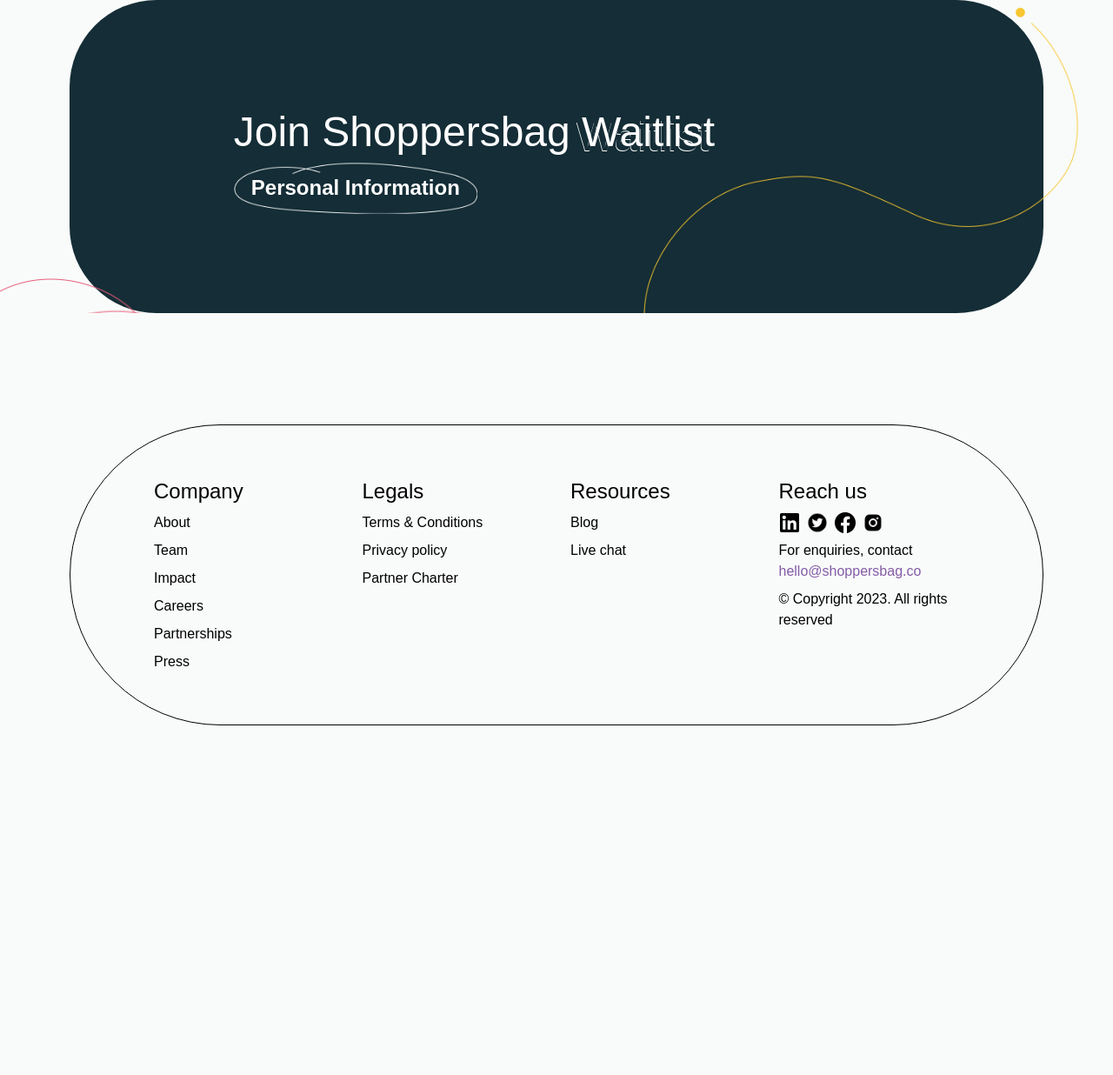
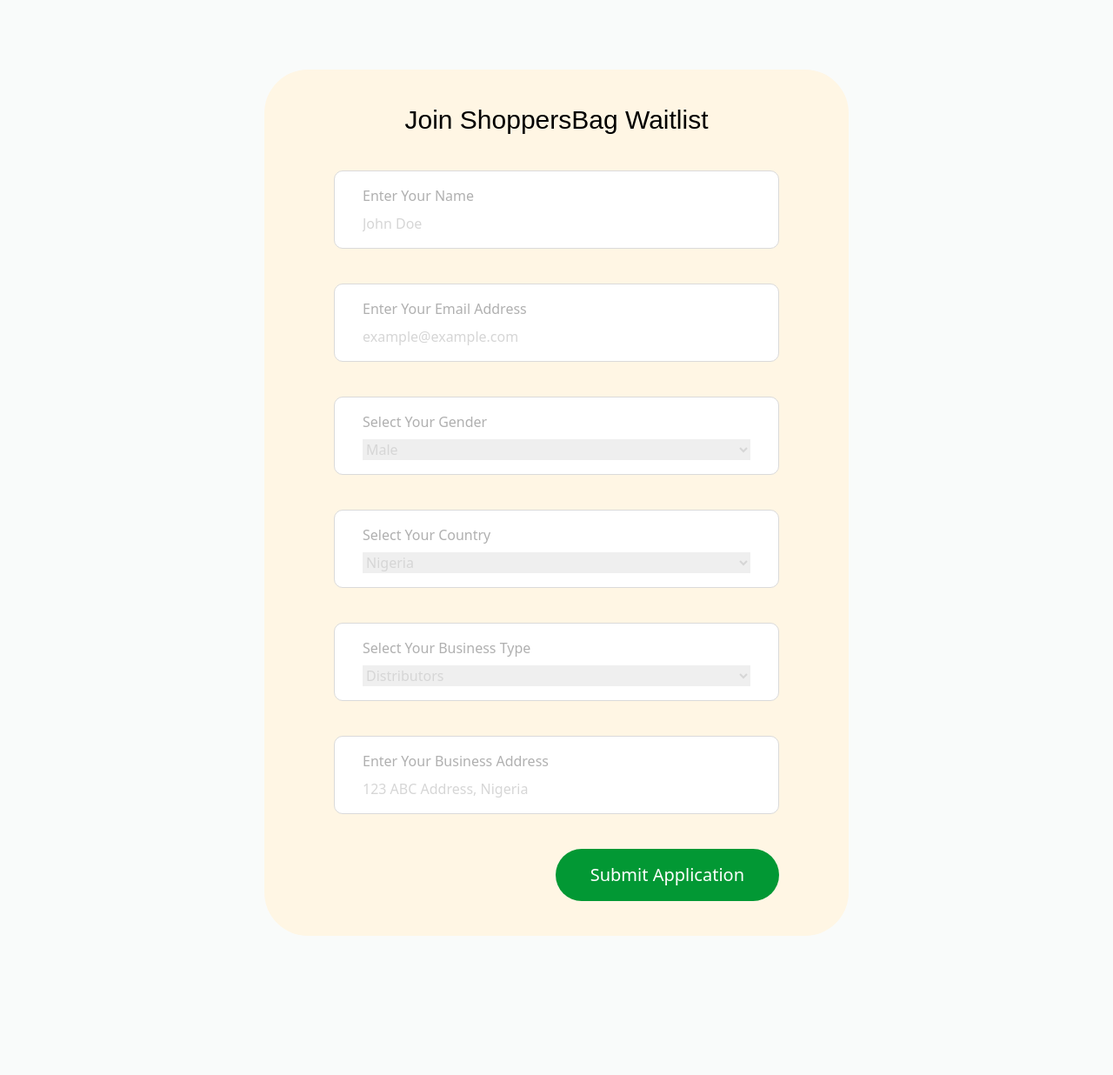
Before and after one commit to prezine/shoppersbag.co, a PHP site: page /waitlist in a window 1280 px wide. Shown: the part 224-1460 px from the top of the page at 87% size. Before the commit the page ends 1058 px from the top, so only its background shows below. Run offline with PHP 8.4, Linux system fonts and the light colour scheme; some libraries are stand-ins or nearby versions.

Commit message:
waitlist

```diff
--- a/contact.php
+++ b/contact.php
@@ -43,6 +43,9 @@
                   </p>
             </div>
          </section>
+            <?php
+               include_once './widgets/waitlist.widget.php'
+            ?>
 
       </main>
       <?php include_once './widgets/footer.php'; ?>
--- a/tailwind.config.js
+++ b/tailwind.config.js
@@ -12,6 +12,7 @@ module.exports = {
         brandGreen1x: '#009933',
         brandGreen2x: '#2DA771',
         brandGreen3x: '#15CF741A',
+        brandGreen4x: '#029834',
         brandRed1x: '#FF3A44',
         brandRed2x: '#E75E79',
         brandRed3x: '#FF3A441A',
@@ -22,6 +23,7 @@ module.exports = {
         brandBlue5x: '#00A0FF',
         brandPeach1x: '#FDF7DA',
         brandPeach2x: '#FFEBC8',
+        brandPeach3x: '#FFF6E4',
         brandYellow1x: '#F6DB49',
         brandYellow2x: '#FFE0001A',
         brandYellow3x: '#F6DB491A',
@@ -52,6 +54,9 @@ module.exports = {
         brandGray24x: '#F9FBFA',
         brandGray25x: '#4F4F4F',
         brandGray26x: '#D6DBDD',
+        brandGray27x: '#DADADA',
+        brandGray28x: '#B0B0B0',
+        brandGray29x: '#D6D6D6',
         brandPurple1x: '#845CA7',
         brandPurple2x: '#8D8CFF33',
         brandPurple3x: '#8D8CFF',
--- a/waitlist.php
+++ b/waitlist.php
@@ -10,27 +10,11 @@
       <title>Shoppers Bag | Waitlist</title>
    </head>
    <body class="box-border overflow-x-hidden bg-brandGray3x" data-what-page='impact'>
-      <?php include_once './widgets/header.php'; ?>
-      <main class="overflow-x-hidden">
-         <section class="px-5 sm:px-10 md:px-20 h-fit relative">
-            <div class="relative mx-auto rounded-hundred bg-brandDarkGreen1x px-5 sm:px-fivePercent lg:px-24 py-32  h-fit flex flex-col gap-6">
-                <div class="space-y-6 px-tenPercent">
-                    <h1 class="font-milligramBold700 text-white text-3xl sm:text-4xl md:text-3xl lg:text-5xl">
-                        Join Shoppersbag <span class="shadow-text pr-2"> Waitlist</span>
-                    </h1>
-                    <div class="relative w-fit h-fit">
-                        <div class="z-30 relative px-5 mx-auto bg-transparent w-full flex flex-row items-center gap-tenPixel">
-                            <p class="font-moderat whitespace-nowrap font-black text-white text-lg sm:text-2xl">Personal Information</p>
-                            <img src="./assets/images/patterns/circle-white-scribble.png" alt="circle" class="absolute top-fiftyPercent left-0 -translate-y-fiftyPercent">
-                        </div>
-                    </div>
-                </div>
-                <img src="./assets/images/patterns/HeroSectionLeftShapes.61b72bd3 1.png" alt="spiral" class="absolute w-fortyPercent lg:w-thirtyPercent -left-28 sm:-left-40 top-80">
-                <img src="./assets/images/patterns/HeroSectionRightShapes.ec704eb7 1.png" alt="spiral" class="max-w-500px -bottom-tenPercent absolute -right-10 xl:-bottom-twelvePercent">
-            </div>
-         </section>
-      </main>
-      <?php include_once './widgets/footer.php'; ?>
+      <?php
+      include_once './widgets/header.php';
+      include_once './widgets/waitlist.widget.php'
+      ?>
+
       <script src="./node_modules/jquery/dist/jquery.min.js"></script>
     <!-- <script src="./assets/js/tabs.js"></script> -->
     <script src="./assets/js/slides.js"></script>
--- /dev/null
+++ b/widgets/waitlist.widget.php
@@ -0,0 +1,55 @@
+<section class="pb-20 md:pb-40 pt-10 md:pt-20 px-5 sm:px-10 md:px-20 h-fit">
+    <form action="" method="post" class="rounded-fifty bg-brandPeach3x text-sm md:text-base w-ninetyPercent max-w-lg lg:w-sixtyPercent lg:max-w-2xl px-5 sm:px-10 md:px-20 py-10 mx-auto space-y-5 sm:space-y-8 md:space-y-10">
+        <h1 class="font-avenirHeavy text-center text-2xl lg:text-3xl">Join ShoppersBag Waitlist</h1>
+        <div>
+            <label for="fullName" class="rounded-ten bg-white border-0.5 border-brandGray27x w-full text-brandGray28x flex flex-col px-5 md:px-8 gap-1 md:gap-2 py-2 md:py-4 focus-within:outline focus-within:outline-1 focus-within:outline-brandGreen2x">
+                Enter Your Name
+                <input type="text" name="full-name" id="fullName" placeholder="John Doe" class="placeholder:text-brandGray29x focus:outline-none text-black">
+            </label>
+        </div>
+        <div>
+            <label for="email" class="rounded-ten bg-white border-0.5 border-brandGray27x w-full text-brandGray28x flex flex-col px-5 md:px-8 gap-1 md:gap-2 py-2 md:py-4 focus-within:outline focus-within:outline-1 focus-within:outline-brandGreen2x">
+                Enter Your Email Address
+                <input type="text" name="email" id="email" placeholder="example@example.com" class="placeholder:text-brandGray29x focus:outline-none text-black">
+            </label>
+        </div>
+        <div>
+            <label for="gender" class="rounded-ten bg-white border-0.5 border-brandGray27x w-full text-brandGray28x flex flex-col px-5 md:px-8 gap-1 md:gap-2 py-2 md:py-4 focus-within:outline focus-within:outline-1 focus-within:outline-brandGreen2x">
+                Select Your Gender
+                <select name="gender" id="gender" class="text-brandGray29x focus:outline-none">
+                    <option value="male">Male</option>
+                    <option value="female">Female</option>
+                    <option value="not-saying">Prefer not to say</option>
+                </select>
+            </label>
+        </div>
+        <div>
+            <label for="country" class="rounded-ten bg-white border-0.5 border-brandGray27x w-full text-brandGray28x flex flex-col px-5 md:px-8 gap-1 md:gap-2 py-2 md:py-4 focus-within:outline focus-within:outline-1 focus-within:outline-brandGreen2x">
+                Select Your Country
+                <select name="country" id="country" class="text-brandGray29x focus:outline-none">
+                    <option value="NGN">Nigeria</option>
+                    <option value="GH">Ghana</option>
+                    <option value="ZA">South Africa</option>
+                </select>
+            </label>
+        </div>
+        <div>
+            <label for="businessType" class="rounded-ten bg-white border-0.5 border-brandGray27x w-full text-brandGray28x flex flex-col px-5 md:px-8 gap-1 md:gap-2 py-2 md:py-4 focus-within:outline focus-within:outline-1 focus-within:outline-brandGreen2x">
+                Select Your Business Type
+                <select name="business-type" id="businessType" class="text-brandGray29x focus:outline-none">
+                    <option value="Distributors ">Distributors </option>
+                    <option value="Producers">Producers</option>
+                </select>
+            </label>
+        </div>
+        <div>
+            <label for="address" class="rounded-ten bg-white border-0.5 border-brandGray27x w-full text-brandGray28x flex flex-col px-5 md:px-8 gap-1 md:gap-2 py-2 md:py-4 focus-within:outline focus-within:outline-1 focus-within:outline-brandGreen2x">
+                Enter Your Business Address
+                <input type="text"  name="address" id="address" placeholder="123 ABC Address, Nigeria" class="placeholder:text-brandGray29x focus:outline-none text-black"></input>
+            </label>
+        </div>
+        <div class="flex justify-end">
+            <button class="bg-brandGreen4x w-fit rounded-fifty py-2 md:py-4 px-10 text-white text-lg sm:text-xl hover:scale-90 hover:shadow-sm transition-all duration-500 ease-in-out">Submit Application</button>
+        </div>
+    </form>
+</section>
```
Also changed, not shown: assets/css/tailwind.css.
